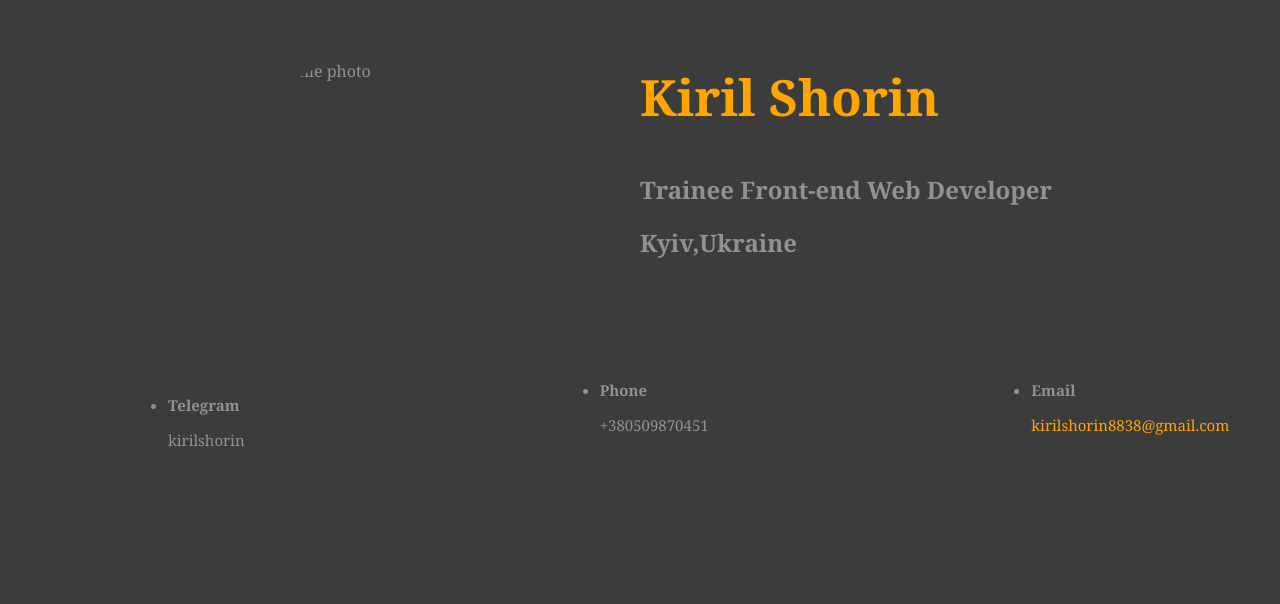
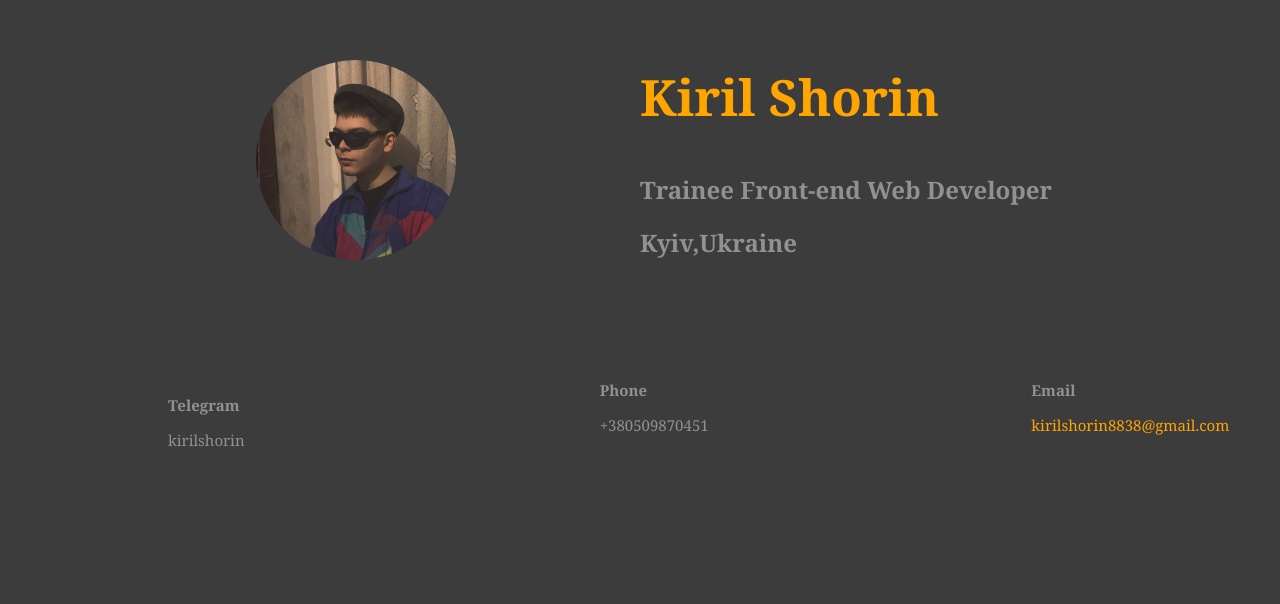
Before and after one commit to kirilshorin/rsscholl-cv2, a plain HTML site: page index.html in a window 1280 px wide. Shown: the part 196-800 px from the top of the page. Drawn offline with Linux system fonts and the light colour scheme.

Commit message:
update profile photo

```diff
--- a/index.html
+++ b/index.html
@@ -11,7 +11,7 @@
 <body>
     <header>
         <div class="header">
-           <img  class="photo" src="C:\Users\kiril\Desktop\photo_2022-12-18_15-46-43.jpg" alt="Profile photo" width="400px" height="400px"/>
+           <img  class="photo" src="./me.jpg" alt="Profile photo" width="400px" height="400px"/>
 
            <article class="headerinfo">
            <h1 class="myName">Kiril Shorin</h1>
--- a/style.css
+++ b/style.css
@@ -248,3 +248,7 @@ a{
     margin: 0;
     padding-top: 3em;
   }
+
+  .list1{
+    list-style: none;
+  }
```
Also changed, not shown: me.jpg (added).
